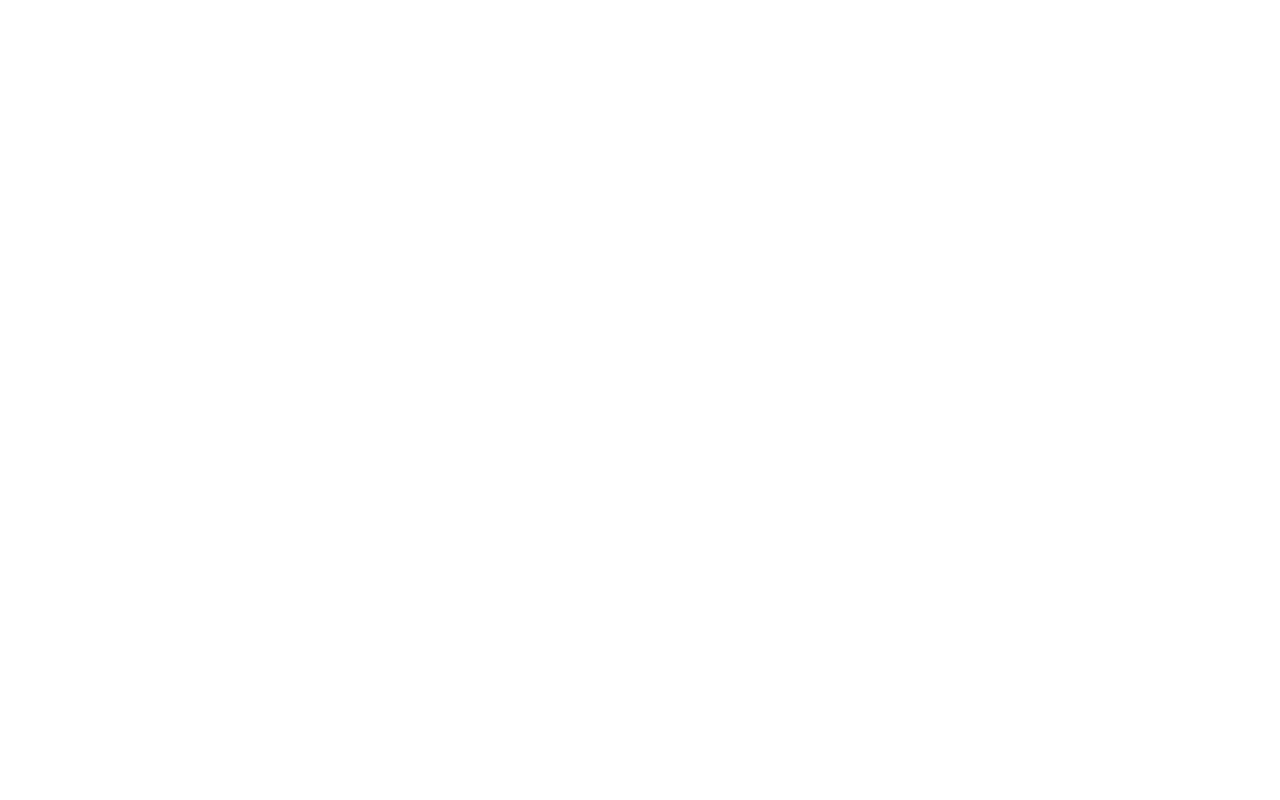
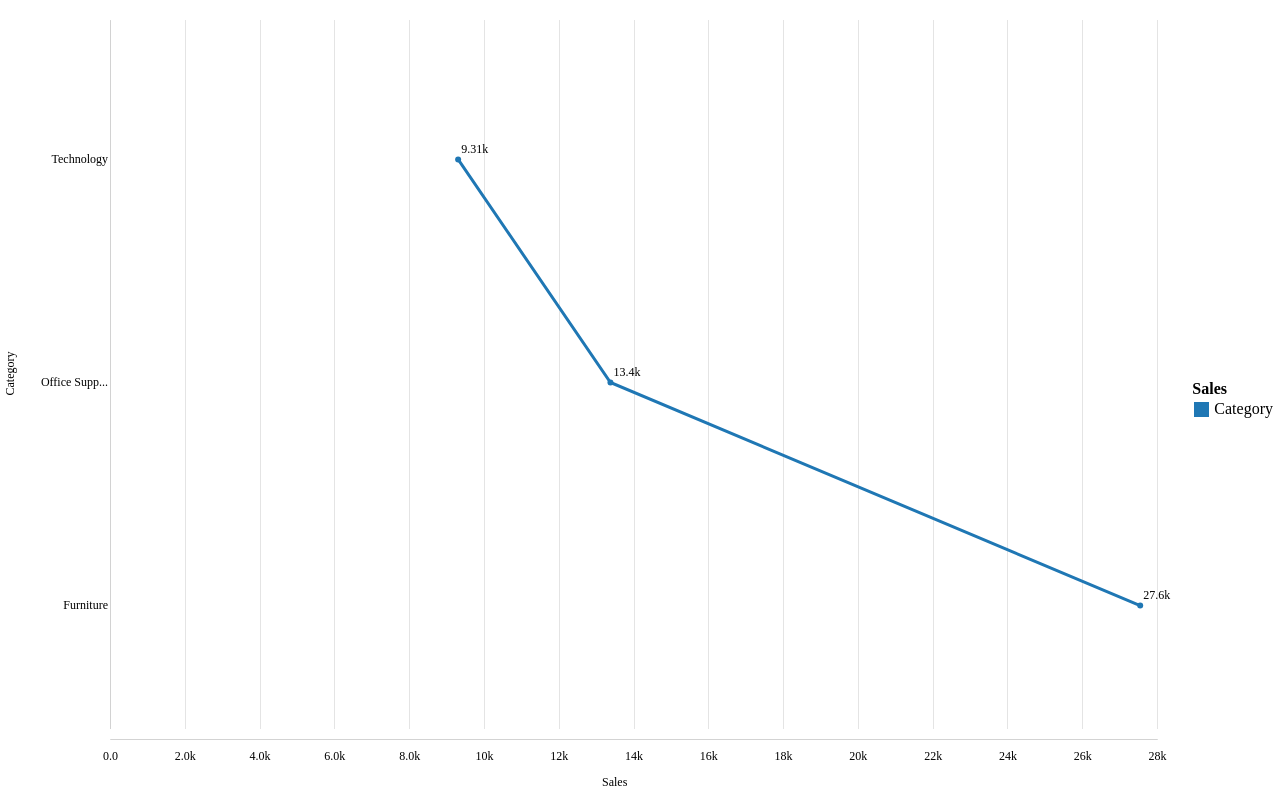
Before and after one commit to Grafieks-Analytics/charts, a plain HTML site: page HorizontalLineChart.html in a window 1280 px wide. Drawn offline with Linux system fonts and the light colour scheme.

Commit message:
Corrected Horizontal Line Chart

```diff
--- a/HorizontalLineChart.html
+++ b/HorizontalLineChart.html
@@ -38,16 +38,14 @@
 
             #xAxisLabelId {
                 position: fixed;
-                bottom: 5px;
-                /* z-index: -1; */
+                bottom: 10px;
                 height: 20px;
                 margin-left: 40px;
-                /* display: none; */
-                /* background-color: red; */
             }
 
             #xAxisDiv {
                 margin-left: 40px;
+                background: transparent;
                 /* display: none; */
             }
 
@@ -254,6 +252,7 @@
 
                 d3.selectAll("#my_dataviz").html("");
                 d3.selectAll("#yAxisDiv").html("");
+                d3.select("#legend").html("").style("padding", "");
 
                 let { legendStatus, legendPosition } = legendConfig;
                 let { labelStatus, labelFormat } = labelConfig;
@@ -264,7 +263,7 @@
                     xitalicLabel,
                     xboldTick,
                     xitalicTick,
-                    xaxisStatus,
+                    xaxisStatus = true,
                 } = xAxisConfig;
                 let {
                     ylabel,
@@ -272,7 +271,7 @@
                     yitalicLabel,
                     yboldTick,
                     yitalicTick,
-                    yaxisStatus,
+                    yaxisStatus  = true,
                 } = yAxisConfig;
                 window.yboldLabel = yboldLabel;
                 window.xboldLabel = xboldLabel;
@@ -300,11 +299,12 @@
                 window.clearChart && clearChart();
 
                 // margins, height, width
-                margin = { top: 20, right: 50, bottom: 50, left: 100 };
-                var width = window.innerWidth - margin.left - margin.right - 60;
+                // margin = { top: 20, right: 60, bottom: 50, left: 80 };
+                margin = constants.chartMargins;
 
-                var height =
-                    window.innerHeight - margin.top - margin.bottom - 5;
+                var width = window.innerWidth - margin.left - margin.right - 10;
+
+                var height = window.innerHeight - margin.top - margin.bottom + 25;
 
                 // Update height based on type of chart
                 /*
@@ -337,11 +337,10 @@
                             height + margin.top + "px"
                         );
                     } else {
-                        d3.select("#xAxisDiv").style("bottom", 0);
+                        d3.select("#xAxisDiv").style("bottom", "3px");
                     }
                 } else {
-                    d3.select("#xAxisDiv").style("bottom", 0);
-                    d3.select("#xAxisDiv").style("top", null);
+                    d3.select("#xAxisDiv").style("bottom", "-15px");
                 }
 
                 // legends code starts
@@ -377,7 +376,7 @@
 
                 d3.selectAll("#my_dataviz").style(
                     "height",
-                    "calc(100vh - 71px)"
+                    "calc(100vh - 50px)"
                 );
 
                 // legends code ends
@@ -392,6 +391,8 @@
 
                 d3.select("#legend").attr("style", null);
                 d3.select("#mainChartWindow").attr("style", null);
+                d3.select("#xAxisLabelId").style("bottom", "10px");
+
 
                 // legends code starts
                 if (legendStatus) {
@@ -454,13 +455,13 @@
                                 "margin-left",
                                 legendWidth + "px"
                             );
-                            d3.select("#xAxisLabelId").style("bottom", 0);
+                            d3.select("#xAxisLabelId").style("bottom", 10);
                             break;
                         case "top":
                             // clearStyle();
                             d3.select("#mainChartWindow").attr("style", null);
                             // margin.top -= 50;
-                            height -= 50;
+                            height -= 30;
                             d3.select("#legend")
                                 .attr("style", null)
                                 .style("top", "10px")
@@ -483,20 +484,19 @@
                             // );
                             d3.selectAll("#my_dataviz").style(
                                 "margin-top",
-                                50 + "px"
+                                30 + "px"
                             );
 
                             d3.selectAll("#my_dataviz").style(
                                 "height",
-                                "calc(100vh - 122px)"
+                                "calc(100vh - 60px)"
                             );
                             // debugger;
-                            d3.selectAll("#xAxisDiv").style("bottom", "0px");
-                            d3.select("#xAxisLabelId").style("bottom", 0);
+                            d3.select("#xAxisLabelId").style("bottom", 10);
                             break;
                         case "bottom":
                             // clearStyle();
-                            height -= 30; // use legend client height
+                            height -= 40; // use legend client height
                             // bottomHeight += 50;
                             // margin.bottom += 10;
                             var legendWidth = legendElement.offsetWidth;
@@ -537,13 +537,15 @@
                             // );
                             d3.selectAll("#my_dataviz").style(
                                 "height",
-                                "calc(100vh - 102px)"
+                                "calc(100vh - 80px)"
                             );
-                            d3.selectAll("#xAxisDiv").style("bottom", "30px");
+
                             d3.selectAll("#xAxisLabelId").style(
                                 "bottom",
                                 "50px"
                             );
+
+                            d3.select("#xAxisDiv").style("bottom", "25px");
 
                             break;
                         // For Right Legened
@@ -575,7 +577,7 @@
                             d3.select("#mainChartWindow").attr("style", null);
                             d3.select("#mainChartWindow").style(
                                 "width",
-                                widthOld + yAxisWidth - legendWidth - 20 + "px"
+                                widthOld + yAxisWidth - legendWidth + "px"
                             );
                             // d3.select("#my_dataviz svg" ).style(
                             //     "width",
@@ -590,7 +592,7 @@
                                 "margin-top",
                                 0 + "px"
                             );
-                            d3.select("#xAxisLabelId").style("bottom", 0);
+                            d3.select("#xAxisLabelId").style("bottom", 10);
                         // d3.selectAll("#my_dataviz").style(
                         //     "height",
                         //     "calc(100vh - 122px)"
@@ -598,18 +600,28 @@
                     }
                 }
 
-                if (legendPosition == "left" || legendPosition == "right") {
+                if (legendStatus && (legendPosition == "left" || legendPosition == "right")) {
                     var legendWidth = legendElement.offsetWidth;
-                    width -= legendWidth + 30;
+                    width -= legendWidth - 20;
+                }
+                if (legendStatus && legendPosition == "top") {
+                    var legendHeightTop = legendHeight;
+                } else {
+                    legendHeightTop = 0;
+                }
+                if (legendStatus && legendPosition == "left") {
+                    var legendWidthLeft = legendWidth;
+                } else {
+                    legendWidthLeft = 0;
                 }
 
                 // legends code ends
 
-                yaxisTicks = height / 70;
+                yaxisTicks = height / 100;
 
                 yScale = d3
                     .scaleBand()
-                    .range([0, height])
+                    .range([height, 0])
                     .padding(paddingInner)
                     .domain(
                         dataValues.map(function (d) {
@@ -623,7 +635,7 @@
 
                 xScale = d3
                     .scaleLinear()
-                    .range([0, width + 30])
+                    .range([0, width - margin.left])
                     .domain([
                         minValue < 0 ? minValue : 0,
                         d3.max(dataValues, function (d) {
@@ -635,8 +647,8 @@
                 var svg = d3
                     .select("#my_dataviz")
                     .append("svg")
-                    .attr("width", width + margin.left + margin.right)
-                    .attr("height", height + bottomHeight + extraHeight - 2);
+                    .attr("width", width + 20)
+                    .attr("height", height + bottomHeight + margin.top - 16);
 
                 var g = svg
                     .append("g")
@@ -725,7 +737,7 @@
                 d3.select("#xAxisDiv")
                     .append("svg")
                     .attr("height", "72")
-                    .attr("width", width + margin.left + margin.right)
+                    .attr("width", width + 20)
                     .append("g") //add group to leave margin for axis
                     .attr(
                         "transform",
@@ -860,13 +872,15 @@
                     .attr("font-weight", xboldTick ? "bold" : "regular")
                     .attr("font-style", xitalicTick ? "italic" : "regular")
                     .attr("fill", xTickfontColor)
-                    .attr("y", 8);
+                    .attr("y", 12);
                 d3.selectAll(".y-axis text")
                     .attr("font-size", yTickfontSize)
                     .attr("font-family", yTickfontFamily)
                     .attr("font-weight", yboldTick ? "bold" : "regular")
                     .attr("font-style", yitalicTick ? "italic" : "regular")
-                    .attr("fill", yTickfontColor);
+                    .attr("fill", yTickfontColor)
+                    .attr("x", -2);
+
                 if (xaxisStatus) {
                     d3.selectAll("g .x-axis").attr("style", "display: block");
                 } else {
@@ -1103,29 +1117,29 @@
                             .attr("width", initialBoxDimension);
                     });
             }
-            // drawChart(dataset, {
-            //     chartType: "FitWidth",
-            //     xAxisConfig: { xlabel: "Sales" },
-            //     yAxisConfig: { ylabel: "Category" },
-            //     dataColumns: {
-            //         xAxisColumnDetails: [
-            //             {
-            //                 itemName: "Sales",
-            //                 itemType: "Numerical",
-            //                 dateFormat: "%Y",
-            //             },
-            //         ],
-            //         yAxisColumnDetails: [
-            //             {
-            //                 itemName: "Category",
-            //                 itemType: "Categorical",
-            //                 dateFormat: "%Y",
-            //             },
-            //         ],
-            //         row3ColumnDetails: [],
-            //         colorByData: [],
-            //     },
-            // });
+            drawChart(dataset, {
+                chartType: "FitWidth",
+                xAxisConfig: { xlabel: "Sales" },
+                yAxisConfig: { ylabel: "Category" },
+                dataColumns: {
+                    xAxisColumnDetails: [
+                        {
+                            itemName: "Sales",
+                            itemType: "Numerical",
+                            dateFormat: "%Y",
+                        },
+                    ],
+                    yAxisColumnDetails: [
+                        {
+                            itemName: "Category",
+                            itemType: "Categorical",
+                            dateFormat: "%Y",
+                        },
+                    ],
+                    row3ColumnDetails: [],
+                    colorByData: [],
+                },
+            });
         </script>
     </body>
 </html>
```
